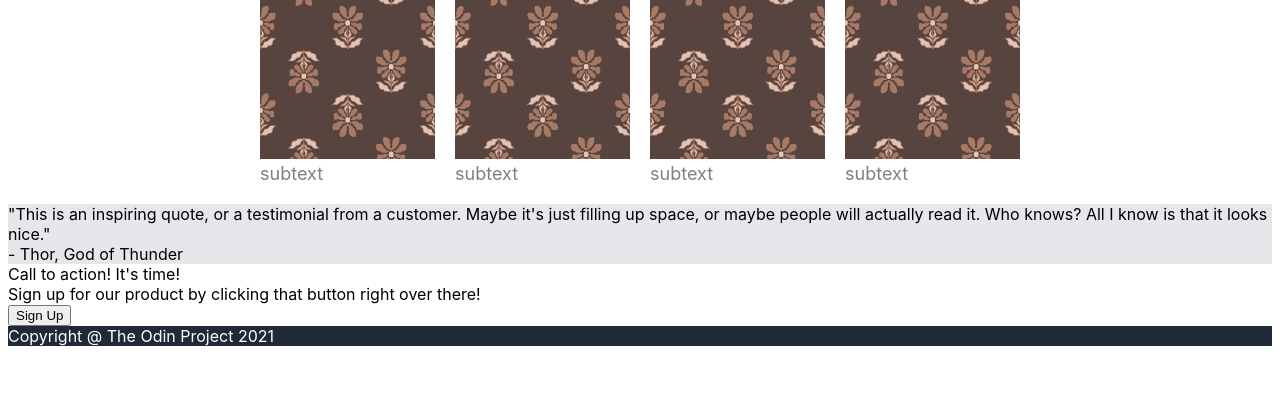
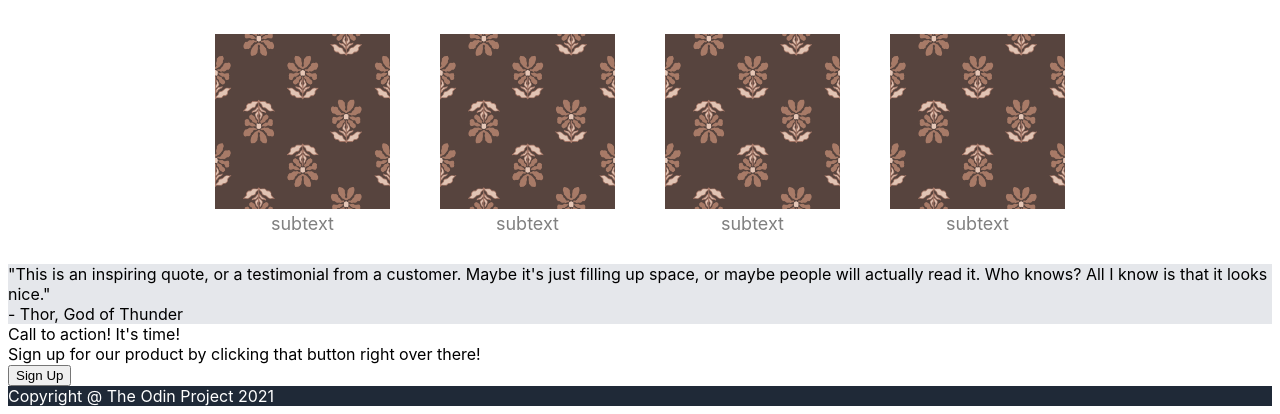
Before and after one commit to siyer20/landing-page-project, a plain HTML site: page index.html in a window 1280 px wide. Shown: the part 757-1171 px from the top of the page. Before the commit the page ends 1111 px from the top, so only its background shows below. Drawn offline with Linux system fonts and the light colour scheme.

Commit message:
Altered Q2 padding and tailored image spacing

```diff
--- a/style.css
+++ b/style.css
@@ -80,7 +80,8 @@ a{
     display: flex;
     flex-direction: column;
     align-items: center;
-    padding: 20px;
+    padding: 30px;
+    gap: 40px;
 }
 
 .title{
@@ -91,9 +92,11 @@ a{
 
 .information{
     display: flex;
-    gap: 20px;
+    gap: 50px;
     color: gray;
     font-size: 18px;
+    text-align: center;
+    flex-wrap: wrap;
 }
 
 .q3{
```
